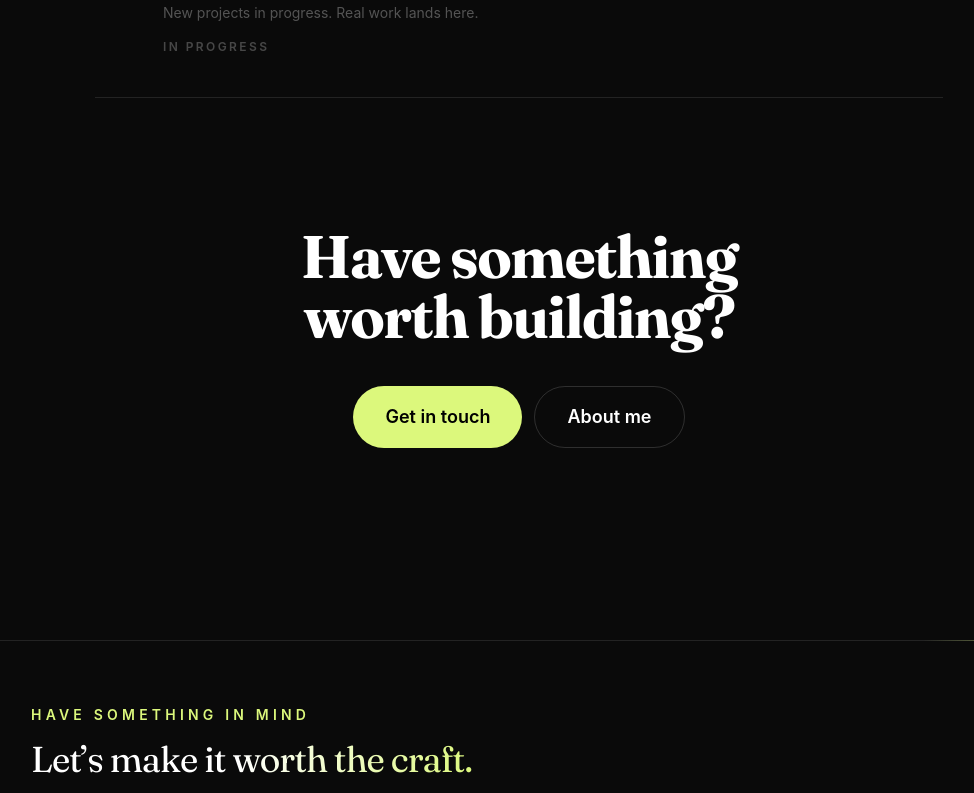
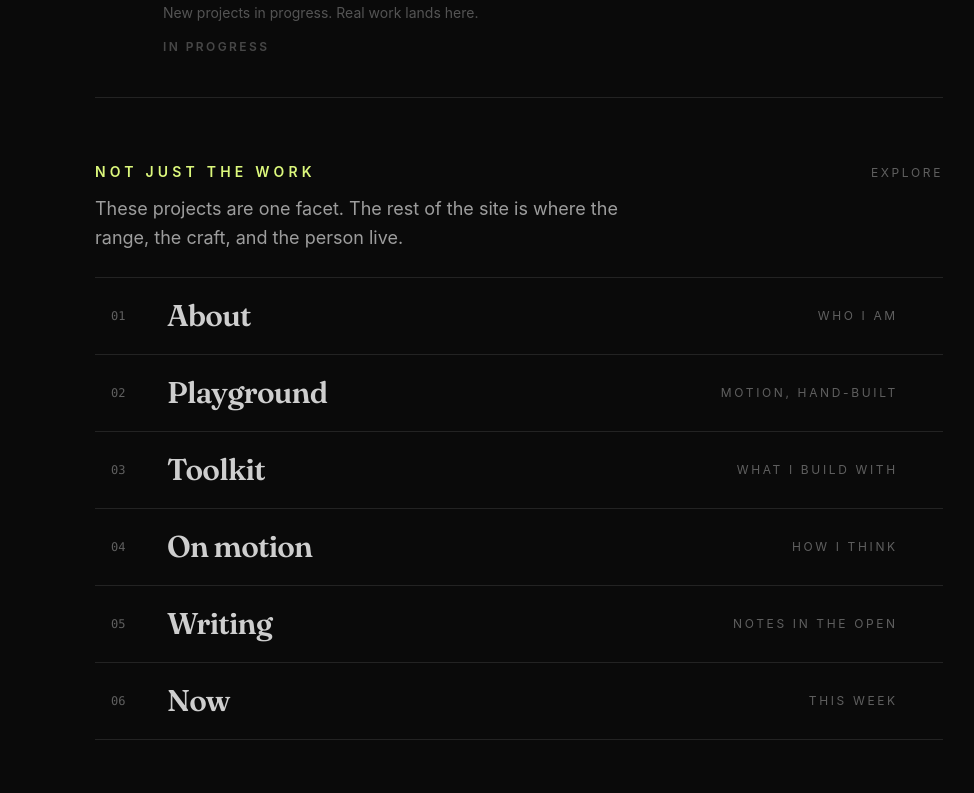
Before and after one commit to ArseniyCherednichenko/portfolio, a React (Vite) app: page /work in a window 1280 px wide. Shown: the part 1260-2053 px from the top of the page, without its empty margins (121-1095 px from the left). Built offline with nearby package versions, Linux system fonts and the light colour scheme.

Commit message:
Work: close the ledger with an outward Hover index into the rest of the site, de-centering any one project

```diff
--- a/src/pages/Work.tsx
+++ b/src/pages/Work.tsx
@@ -9,10 +9,23 @@ import { AnimatedCounter } from '../components/AnimatedCounter'
 import { ProjectPoster } from '../components/ProjectPoster'
 import { PixelTransition } from '../components/PixelTransition'
 import { ProjectQuickLook } from '../components/ProjectQuickLook'
+import { HoverIndex, type HoverIndexItem } from '../components/HoverIndex'
 import { Seo } from '../components/Seo'
 import { PROJECTS, CASE_STUDIES, type Project } from '../data/projects'
 
 const EASE = [0.16, 1, 0.3, 1] as const
+
+// The work is one facet, not the whole story. This outward index points past
+// the projects to the rest of the site — the person, the craft, the range —
+// so no single project carries everything.
+const ELSEWHERE: HoverIndexItem[] = [
+  { label: 'About', to: '/about', meta: 'Who I am' },
+  { label: 'Playground', to: '/playground', meta: 'Motion, hand-built' },
+  { label: 'Toolkit', to: '/toolkit', meta: 'What I build with' },
+  { label: 'On motion', to: '/craft', meta: 'How I think' },
+  { label: 'Writing', to: '/writing', meta: 'Notes in the open' },
+  { label: 'Now', to: '/now', meta: 'This week' },
+]
 
 // A row in the work ledger. Real projects offer two ways in — a quick-look
 // modal (the poster and the "Quick look" pill) for a fast preview, and a link
@@ -224,6 +237,22 @@ export default function Work() {
         <div className="border-t border-white/10" />
       </section>
 
+      {/* THE REST OF THE SITE */}
+      <section className="mx-auto w-full max-w-4xl px-6 pt-8 pb-4">
+        <Reveal>
+          <div className="flex items-baseline justify-between gap-4">
+            <Eyebrow>Not just the work</Eyebrow>
+            <span className="text-xs uppercase tracking-[0.22em] text-white/35">Explore</span>
+          </div>
+          <p className="mt-3 max-w-xl text-lg leading-relaxed text-white/60">
+            These projects are one facet. The rest of the site is where the range, the craft, and the person live.
+          </p>
+        </Reveal>
+        <Reveal delay={0.08}>
+          <HoverIndex items={ELSEWHERE} className="mt-6" />
+        </Reveal>
+      </section>
+
       {/* CTA */}
       <section className="mx-auto w-full max-w-4xl px-6 py-24 text-center">
         <Reveal>
```
